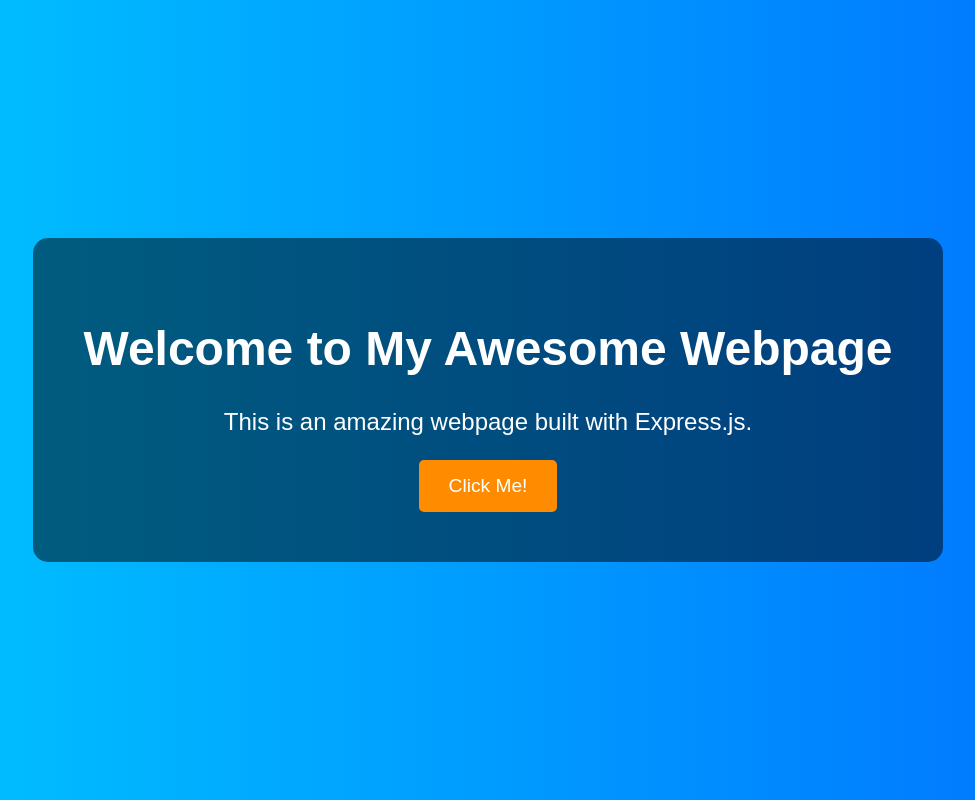
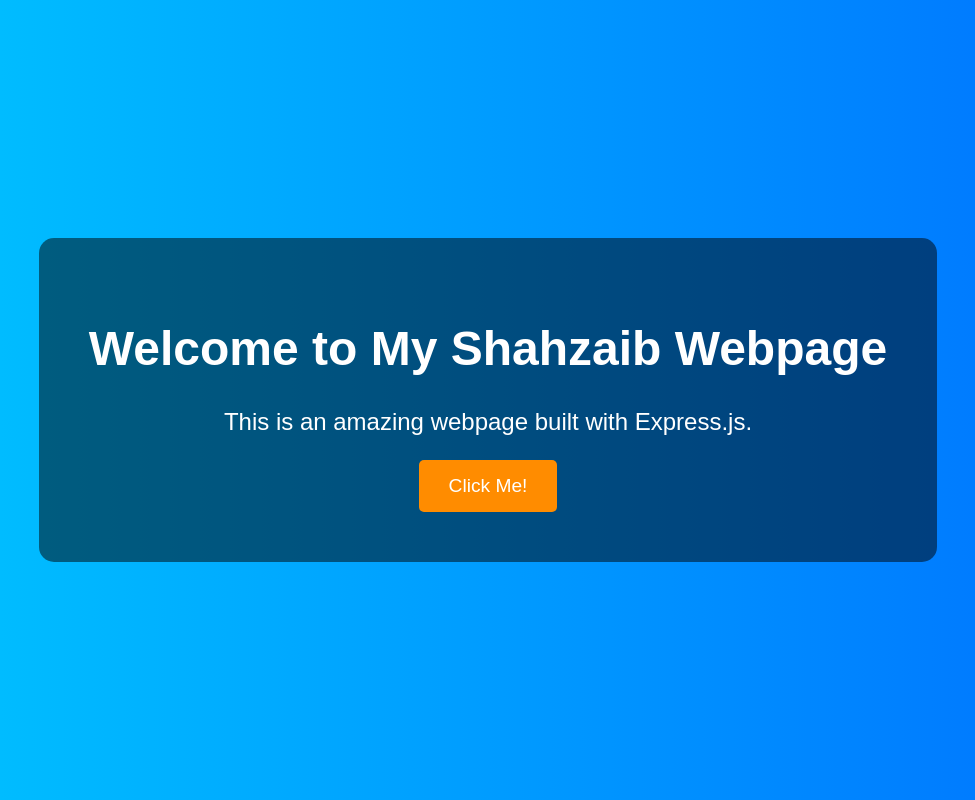
Before and after one commit to ShahzaibInnovation/mynodejs-application, a website: page public/index.html in a window 1280 px wide. Shown: the whole page, without its empty margins (152-1127 px from the left). Drawn offline with Linux system fonts and the light colour scheme.

Commit message:
Update index.html

```diff
--- a/public/index.html
+++ b/public/index.html
@@ -8,7 +8,7 @@
 </head>
 <body>
   <div class="container">
-    <h1>Welcome to My Awesome Webpage</h1>
+    <h1>Welcome to My Shahzaib Webpage</h1>
     <p>This is an amazing webpage built with Express.js.</p>
     <button id="awesome-btn">Click Me!</button>
   </div>
```
